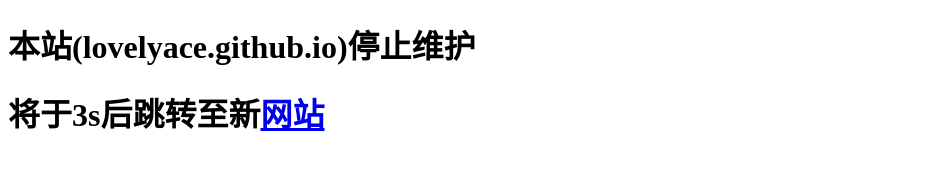
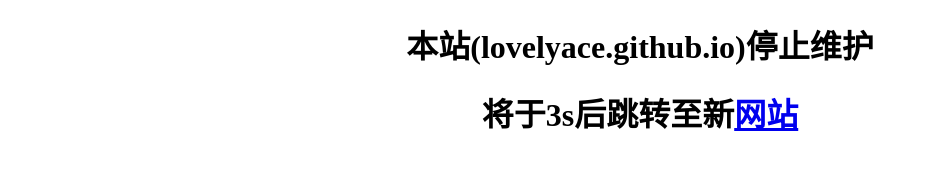
Before and after one commit to lovelyace/lovelyace.github.io, a plain HTML site: page index.html in a window 1280 px wide. Shown: the whole page, without its empty margins (0-926 px from the left). Drawn offline with Linux system fonts and the light colour scheme.

Commit message:
Update index.html

```diff
--- a/index.html
+++ b/index.html
@@ -5,7 +5,7 @@
         <title>lovelyace</title>
     </head>
     <body>
-        <h1>本站(lovelyace.github.io)停止维护</h1>
-        <h1>将于3s后跳转至新<a href="https://www.acaeo.com" target="_blank">网站</a></h1>
+        <h1 align="center">本站(lovelyace.github.io)停止维护</h1>
+        <h1 align="center">将于3s后跳转至新<a href="https://www.acaeo.com" target="_blank">网站</a></h1>
     </body>
 </html>
```
